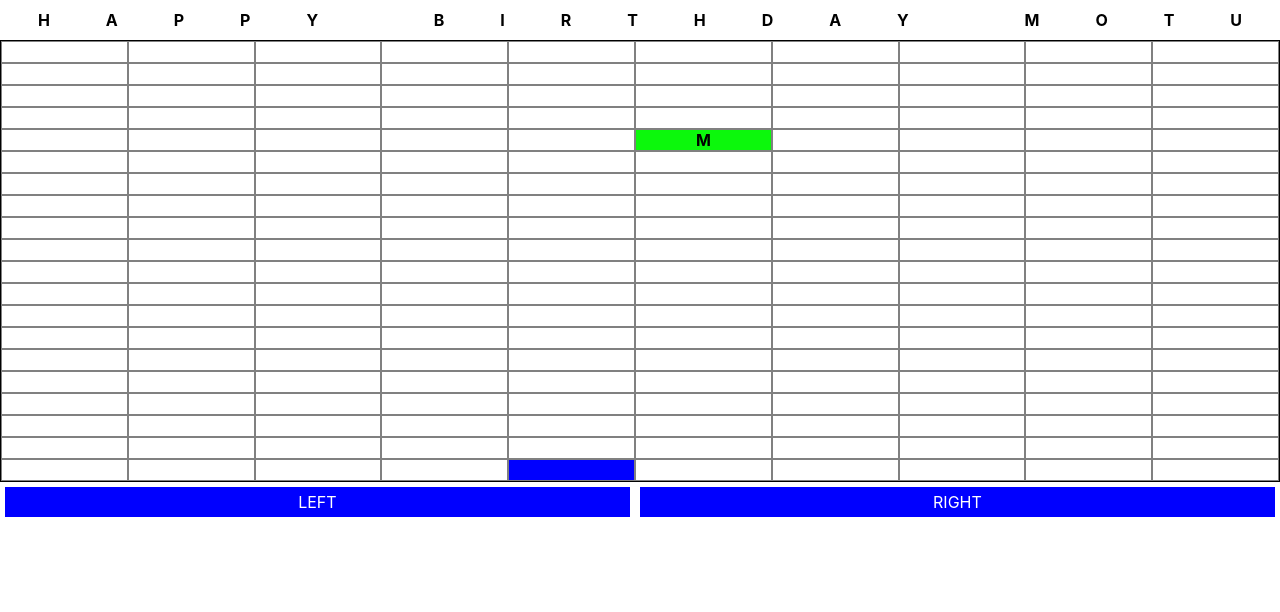
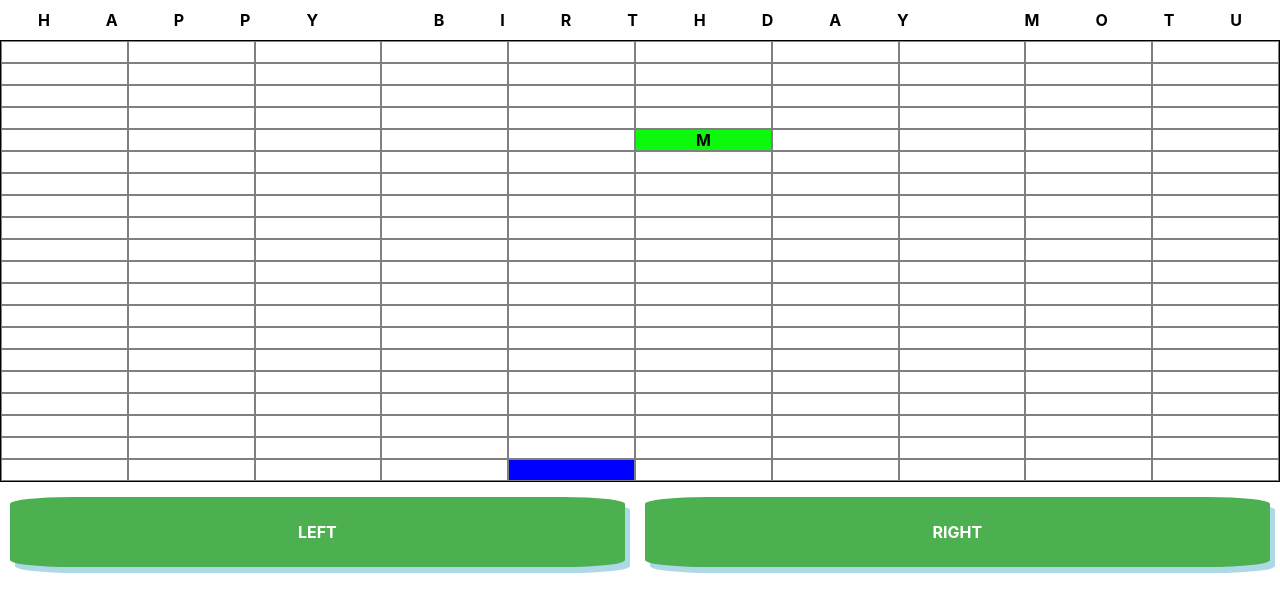
Before and after one commit to swabhi7/bday-game-2021, a React (Create React App) app: page / in a window 1280 px wide. Shown: the top 612 px of the page. Built offline with nearby package versions, Linux system fonts and the light colour scheme.

Commit message:
made the buttons look better

```diff
--- a/src/components/controlButton/ControlButton.module.css
+++ b/src/components/controlButton/ControlButton.module.css
@@ -1,6 +1,10 @@
 .ControlButton {
-  background-color: blue;
+  background-color:#4CAF50;
   color: white;
-  padding: 5px;
-  margin: 5px;
+  padding: 25px;
+  margin: 10px;
+  margin-top: 15px;
+  font-weight: bolder;
+  border-radius: 10%;
+  box-shadow: lightblue 5px 6px;
 }
```
